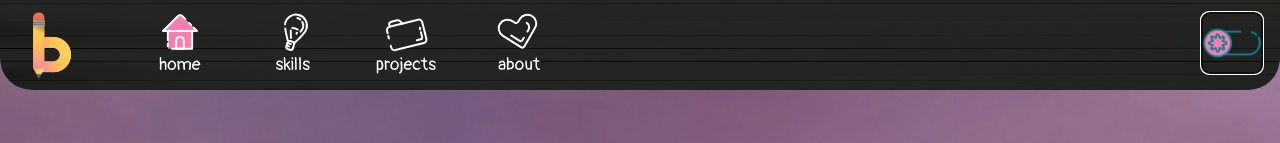
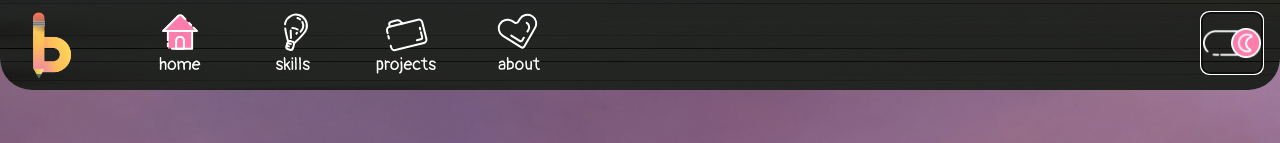
Before and after one commit to britannyb/britanny-portfolio, a React (Vite) app: page / in a window 1280 px wide. Both pictures are taken after a click on the button 1232 px from the left and 43 px from the top of the page. Shown: the top 143 px of the page. Built offline with nearby package versions, Linux system fonts and the light colour scheme; a web font is replaced by a local one.

Commit message:
fixed dark mode toggle

```diff
--- a/src/components/Navigation.tsx
+++ b/src/components/Navigation.tsx
@@ -94,11 +94,12 @@ const Navigation = () => {
       </div>
       <div id="toggle-button" className="absolute right-4 top-0 py-3">
         <button id="theme-toggle" type="button" onClick={toggleTheme}>
-          {themeToggle ? (
+          <div className="inline dark:hidden">
             <div id="dark-toggle"></div>
-          ) : (
+          </div>
+          <div className="hidden dark:inline">
             <div id="light-toggle"></div>
-          )}
+          </div>
         </button>
       </div>
     </div>
```
